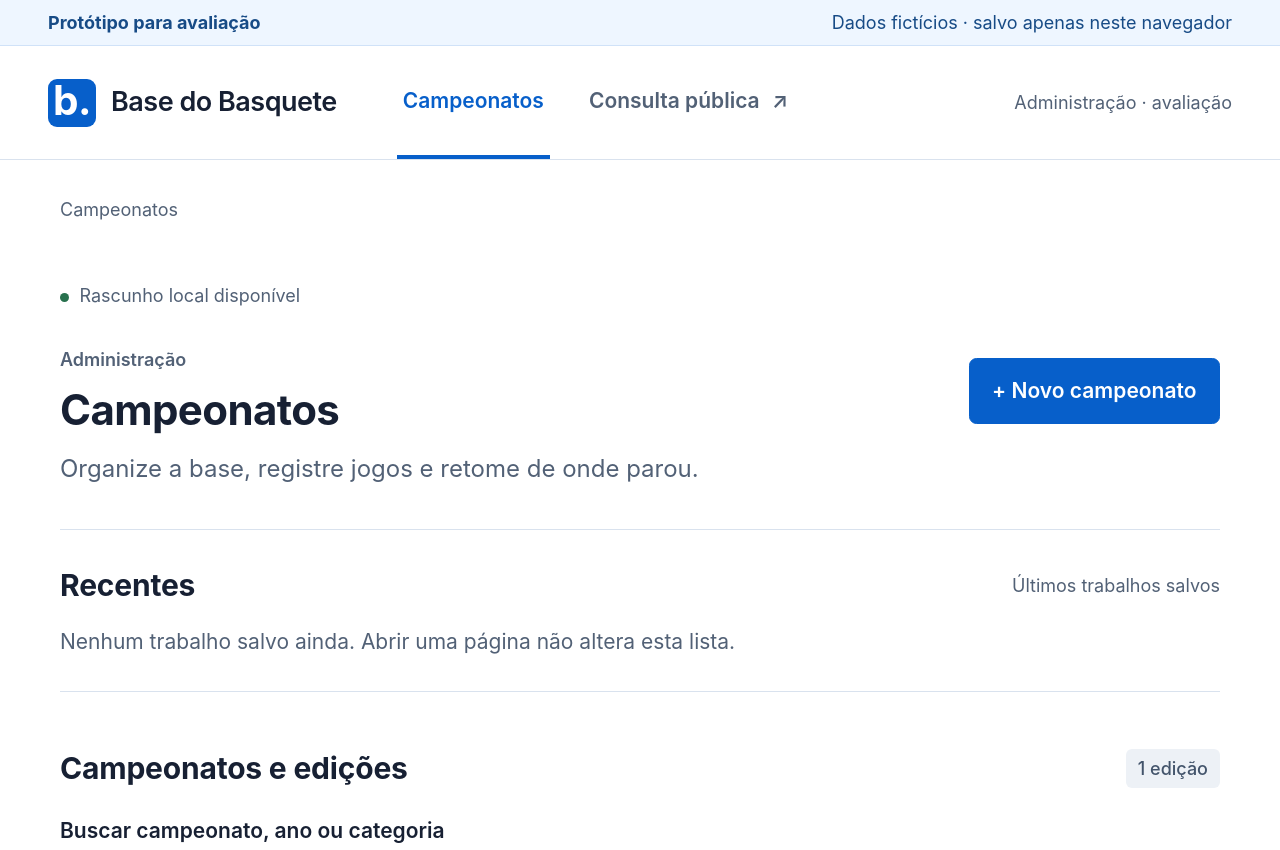
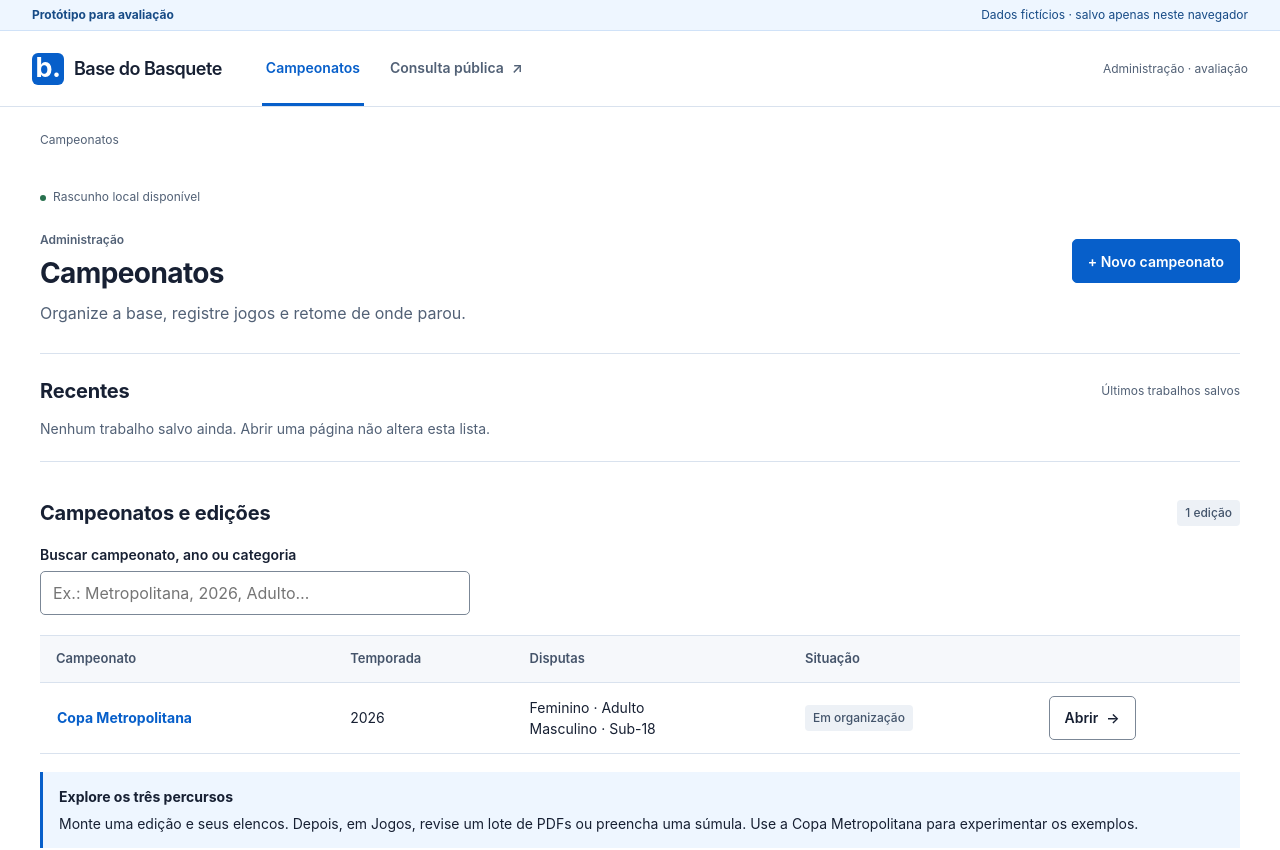
Before and after one commit to renato-lucindo/base-do-basquete-next, a React (Vite) app: page / in a window 1280 px wide. Shown: the top 850 px of the page. Built offline with nearby package versions, Linux system fonts and the light colour scheme.

Commit message:
Remove ampliação automática das interfaces no desktop

```diff
--- a/src/ui-system/readability.css
+++ b/src/ui-system/readability.css
@@ -1,11 +1,6 @@
 /* Shared presentation scale. Browser zoom and the user's default font remain available. */
 html {
   font-size: 100%;
-}
-@media (min-width: 640px) {
-  html {
-    font-size: 150%;
-  }
 }
 .sr-only {
   position: absolute;
```
Also changed, not shown: 5 other files (tests, documents, lock files or other folders).
